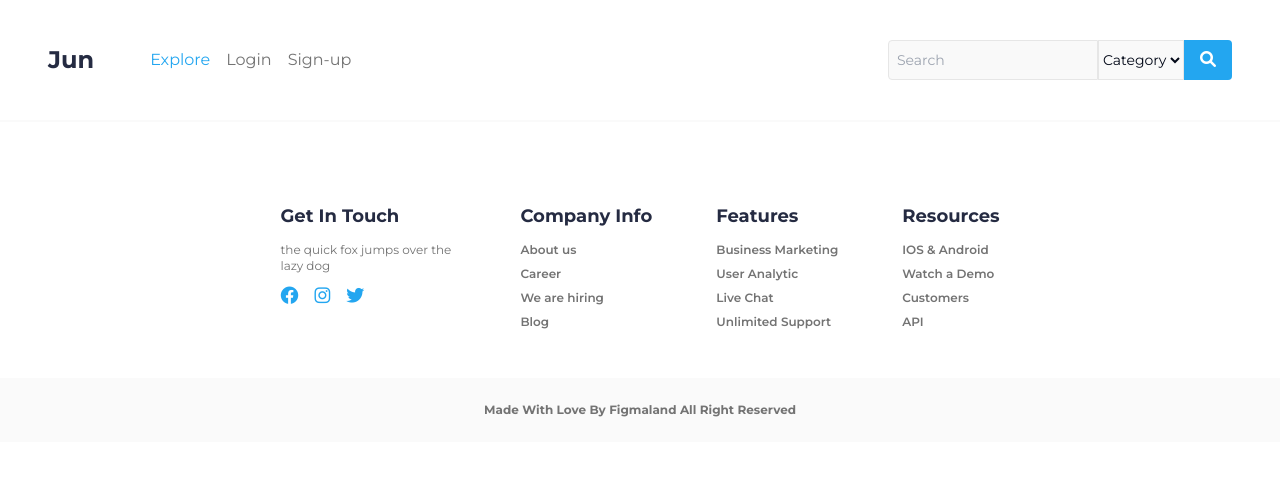
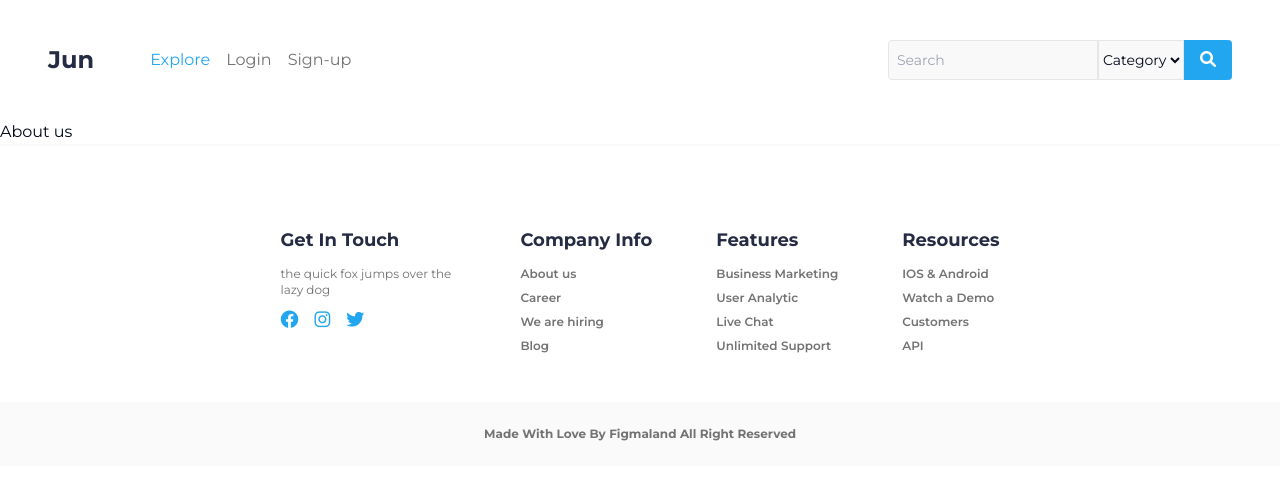
Before and after one commit to furkankizilbuga/Ecomm-project, a React (Vite) app in the folder jun/: page /about in a window 1280 px wide. Shown: the top 480 px of the page. Built offline with nearby package versions, Linux system fonts and the light colour scheme.

Commit message:
about page file created

```diff
--- a/jun/src/layout/PageContent.jsx
+++ b/jun/src/layout/PageContent.jsx
@@ -4,6 +4,7 @@ import ShopPage from "../pages/ShopPage";
 import { Switch, Route } from "react-router-dom";
 import ContactPage from "@/pages/ContactPage";
 import TeamPage from "@/pages/TeamPage";
+import AboutUsPage from "@/pages/AbousUsPage";
 
 export default function PageContent() {
     return(
@@ -24,6 +25,9 @@ export default function PageContent() {
                 <Route path="/team">
                     <TeamPage />
                 </Route>
+                <Route path="/about">
+                    <AboutUsPage />
+                </Route>
             </Switch>
         </div>
     )
--- /dev/null
+++ b/jun/src/pages/AbousUsPage.jsx
@@ -0,0 +1,7 @@
+export default function AboutUsPage() {
+    return(
+        <div>
+            About us
+        </div>
+    )
+}
```
